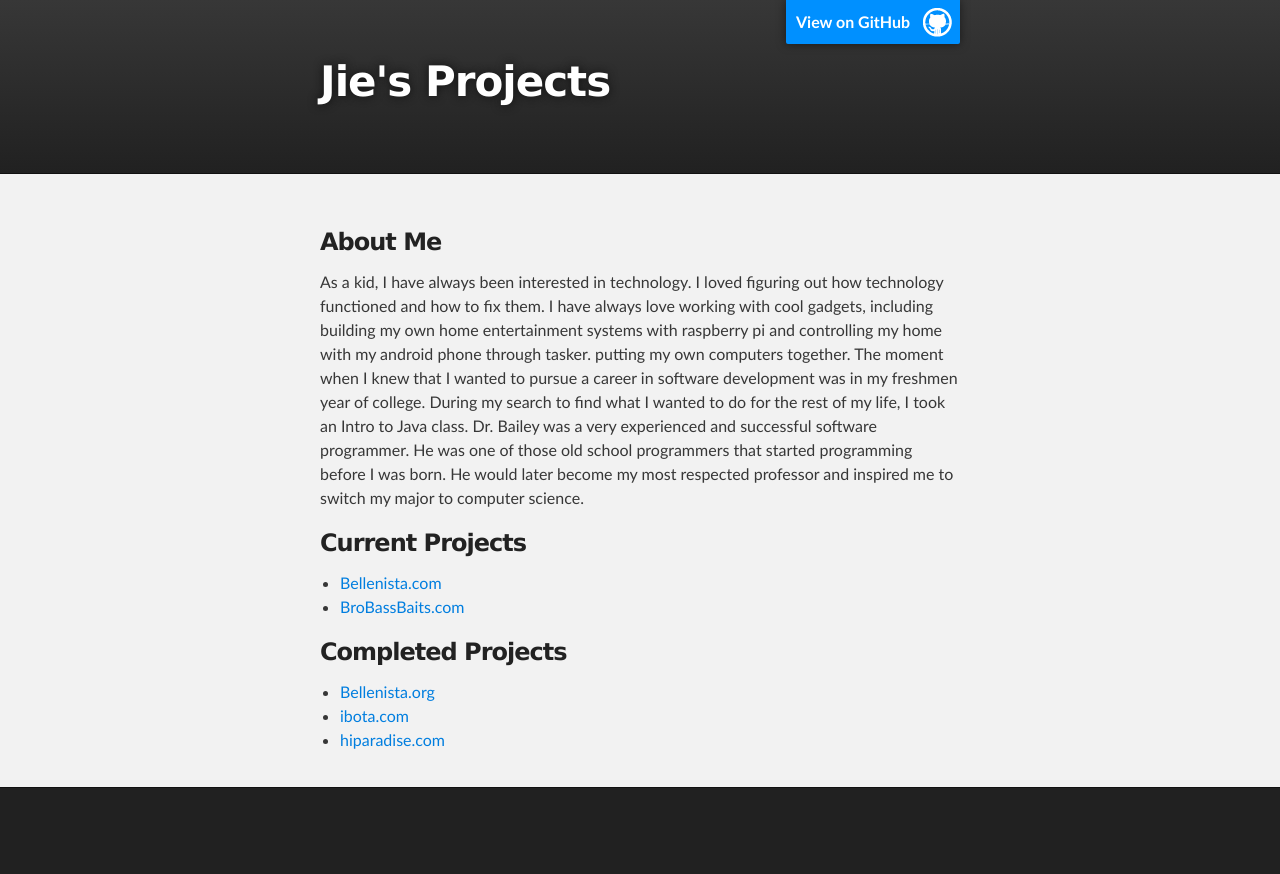
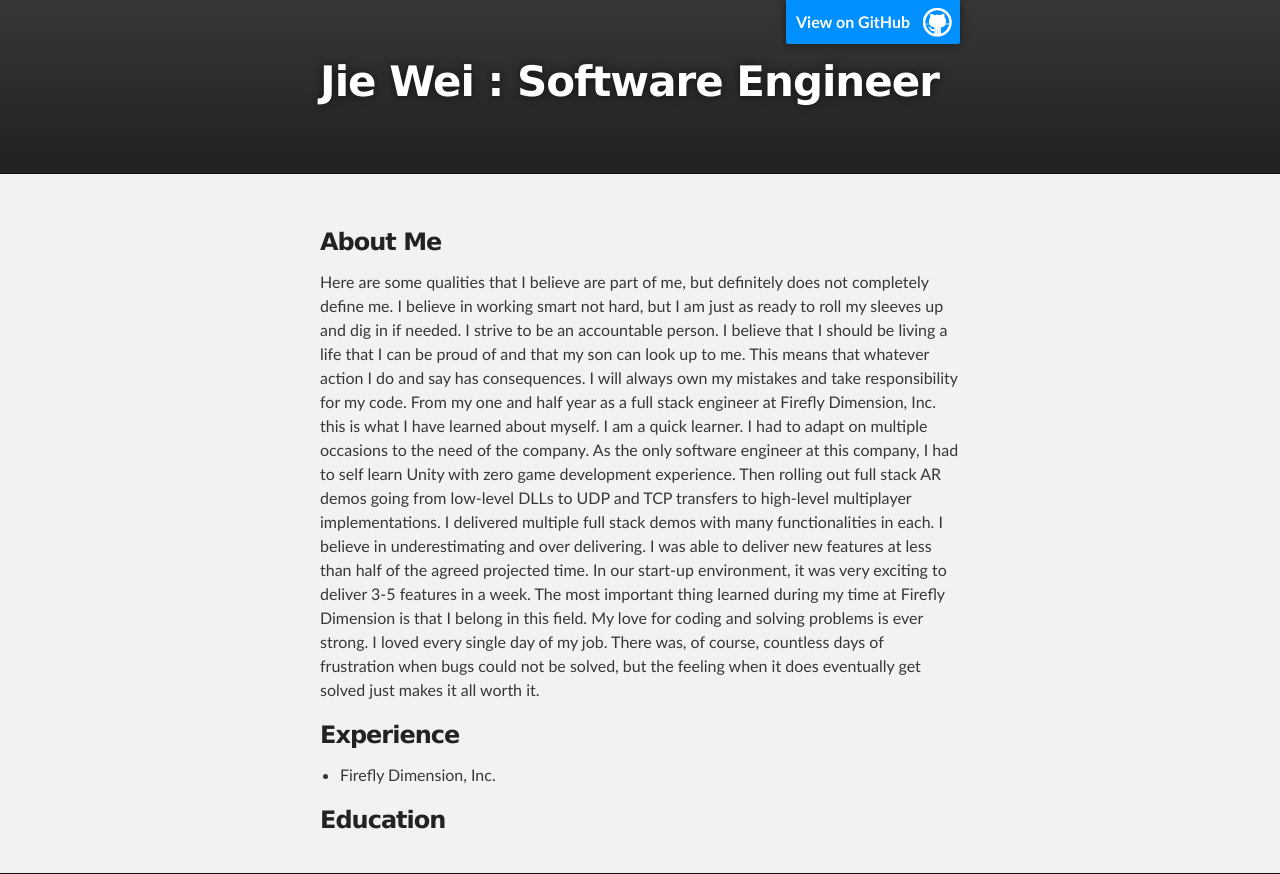
Before and after one commit to email2jie/email2jie.github.io, a plain HTML site: page index.html in a window 1280 px wide. Before the commit the page ends 800 px from the top, so only its background shows below. Drawn offline with Linux system fonts and the light colour scheme.

Commit message:
New Details

```diff
--- a/index.html
+++ b/index.html
@@ -8,7 +8,7 @@
 
     <link rel="stylesheet" type="text/css" media="screen" href="stylesheets/stylesheet.css">
 
-    <title>Jie's Projects</title>
+    <title>Jie Wei : Software Engineer</title>
   </head>
 
   <body>
@@ -18,7 +18,7 @@
         <header class="inner">
           <a id="forkme_banner" href="https://github.com/email2jie">View on GitHub</a>
 
-          <h1 id="project_title">Jie's Projects</h1>
+          <h1 id="project_title">Jie Wei : Software Engineer</h1>
           <h2 id="project_tagline"></h2>
 
         </header>
@@ -28,25 +28,28 @@
     <div id="main_content_wrap" class="outer">
       <section id="main_content" class="inner">
         <h3>
-<a id="welcome-to-github-pages" class="anchor" href="#welcome-to-github-pages" aria-hidden="true"><span aria-hidden="true" class="octicon octicon-link"></span></a>About Me</h3>
-<p>As a kid, I have always been interested in technology. I loved figuring out how technology functioned and how to fix them. I have always love working with cool gadgets, including building my own home entertainment systems with raspberry pi and controlling my home with my android phone through tasker. putting my own computers together. The moment when I knew that I wanted to pursue a career in software development was in my freshmen year of college. During my search to find what I wanted to do
-for the rest of my life, I took an Intro to Java class. Dr. Bailey was a very experienced and successful software programmer. He was one of those old school programmers that started programming before I was born. He would later become my most respected professor and inspired me to switch my major to computer science.</p>
+<a id="About Me" class="anchor" href="#about-me" aria-hidden="true"><span aria-hidden="true" class="octicon octicon-link"></span></a>About Me</h3>
+<p>Here are some qualities that I believe are part of me, but definitely does not completely define me. I believe in working smart not hard, but I am just as ready to roll my sleeves up and dig in if needed. I strive to be an accountable person. I believe that I should be living a life that I can be proud of and that my son can look up to me. This means that whatever action I do and say has consequences. I will always own my mistakes and take responsibility for my code.
+
+From my one and half year as a full stack engineer at Firefly Dimension, Inc. this is what I have learned about myself. I am a quick learner. I had to adapt on multiple occasions to the need of the company. As the only software engineer at this company, I had to self learn Unity with zero game development experience. Then rolling out full stack AR demos going from low-level DLLs to UDP and TCP transfers to high-level multiplayer implementations. I delivered multiple full stack demos with many functionalities in each. I believe in underestimating and over delivering. I was able to deliver new features at less than half of the agreed projected time. In our start-up environment, it was very exciting to deliver 3-5 features in a week.
+
+The most important thing learned during my time at Firefly Dimension is that I belong in this field. My love for coding and solving problems is ever strong. I loved every single day of my job. There was, of course, countless days of frustration when bugs could not be solved, but the feeling when it does eventually get solved just makes it all worth it. </p>
 
 <h3>
-<a id="designer-templates" class="anchor" href="#designer-templates" aria-hidden="true"><span aria-hidden="true" class="octicon octicon-link"></span></a>Current Projects</h3>
+<a id="experience" class="anchor" href="#experience" aria-hidden="true"><span aria-hidden="true" class="octicon octicon-link"></span></a>Experience</h3>
 
 <ul>
-  <li><a href="http://www.Bellenista.com">Bellenista.com</a></li>
-  <li><a href="http://www.BroBassBaits.com">BroBassBaits.com</a></li>
+  <li>Firefly Dimension, Inc.</li>
+  <span id="Details">
+
+  </span>
 </ul>
 
 <h3>
-<a id="creating-pages-manually" class="anchor" href="#creating-pages-manually" aria-hidden="true"><span aria-hidden="true" class="octicon octicon-link"></span></a>Completed Projects</h3>
+<a id="education" class="anchor" href="#education" aria-hidden="true"><span aria-hidden="true" class="octicon octicon-link"></span></a>Education</h3>
 
 <ul>
-  <li><a href="http://www.Bellenista.org">Bellenista.org</a></li>
-  <li><a href="http://www.ibota.com">ibota.com</a></li>
-  <li><a href="http://www.hiparadise.com">hiparadise.com</a></li>
+
 </ul>
 
 
```
